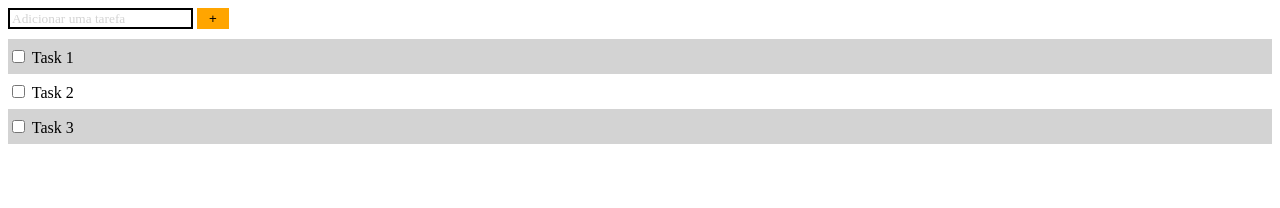
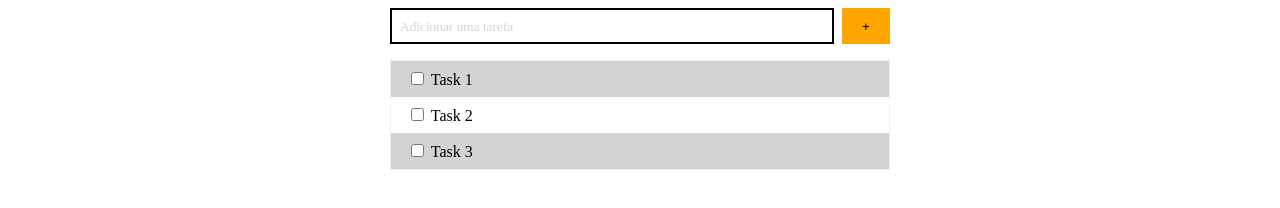
Before and after one commit to mgmymd/TIC-em-trilhas, a website: page tic/modulo2/projeto/todolist.html in a window 1280 px wide. Drawn offline with Linux system fonts and the light colour scheme.

Commit message:
Correção da parte de CSS do projeto

```diff
--- a/tic/modulo2/projeto/css/style.css
+++ b/tic/modulo2/projeto/css/style.css
@@ -1,40 +1,78 @@
-input[type=text]{
+/* Centralizar o container definindo a largura e margens laterais como automáticas.
+ * Top e Bottom terão 0, e o auto indica que irá se adaptar com a largura. */
+.container {
+    width: 500px;
+    margin: 0 auto;
+}
+
+/* Definir o form como um container flexível para facilitar a manipulação de seus
+ * elementos filhos. Colocando também um espaço entre os itens (botão e input) com o gap,
+ * podendo retirar o  "margin-bottom: 0px;" que tinha sido colocado inicialmete em button {} */
+#ftarefa{
+    display: flex;
+    gap: 0.5rem;
+}
+
+/* Adicionado o id #ftarefa antes do input[type=text] na correção.
+ * A propriedade flex define como um item será posicionado dentro do espaço disponível em seu
+ * container. O flex 1 inidca que ocupa todo espaço disponível, e por isso assume o valor 1 nesse caso.
+ * Além disso, o input terá uma borda, altura e preenchimento defindo.
+ * Adicionado o flex, a altura de 2rem e o padding de 0 0.5rem.*/
+#ftarefa input[type=text]{
+    flex: 1;
+    border: 2px;
     border-style:solid;
     border-color: black;
+    height: 2rem;
+    padding: 0 0.5rem;
 }
 
-::placeholder{
+/* Estilização do placeholder dentro do input */
+input[type=text]::placeholder{
     font-family: constantia;
     color:lightgray;
 }
 
-button{
+/* Na correção foi alterado a largura do button e removida sua altura.
+ * Adicionado também o id do formulário para indicar que é o botão relacionado. */
+#ftarefa button{
     background-color: orange;
     border: 0;
-    margin-bottom: 0px;
-    width: 32px;
-    height: 21px;
+    width: 3rem;
 }
 
 button:hover{
     background-color: rgb(188, 128, 16);
 }
 
-ul {
+/* Correção: alteração de ul para o id da lista que vamos estilizar.
+ * Retirar o margin-top, justify-content e padding-left, tendo em vista que acima,
+ * no container, já deixamos como flex e indicamos que irá ocupar todo o espaço disponível.
+ * word-wrap: break-word para que as palavras possam ser quebradas. Portanto, altera o texto
+ * para quebrar as palavras caso atinja a borda do container.
+ * Remove o espaçamento interno e adiciona uma borda cinza claro. */
+#toDoList {
     list-style-type: none;
-    margin-top: 10px;
-    justify-content: left;
-    padding-left: 0%;
+    word-wrap: break-word;
+    padding: 0;
+    border: 1px;
+    border-style: solid;
+    border-color: rgb(241, 240, 240);
 }
+
+/* Para o espaçamento interno de todos os itens, podemos tirar a definição de altura de 35px
+ * que havia sico colocada dentro dos li:nth-child(odd) e li:nth-child(even) e colocar separado  */
+#toDoList li{
+    padding: 0.5rem 1rem;
+}
+
 
 li:nth-child(odd){
     background-color: lightgrey;
-    height: 35px;
     align-content: center;
 }
 
 li:nth-child(even){
     background-color: white;
-    height: 35px;
     align-content: center;
 }
```
